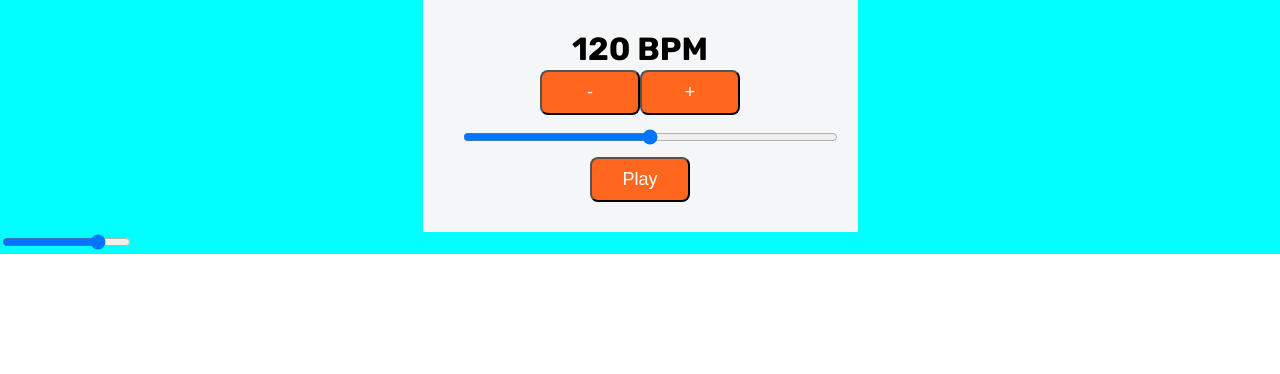
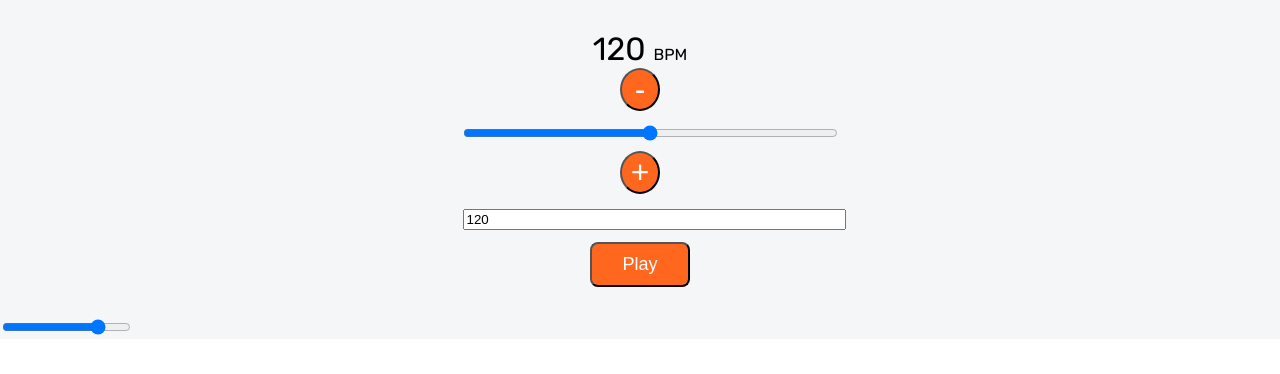
Before and after one commit to MichaelAbe/flowy, a React (Create React App) app: page / in a window 1280 px wide. Shown: the top 374 px of the page. Built offline with nearby package versions, Linux system fonts and the light colour scheme; a web font is replaced by a local one.

Commit message:
style changes

```diff
--- a/src/App.css
+++ b/src/App.css
@@ -2,7 +2,7 @@
 
 .App {
   font-family: 'Rubik', 'Italiano';
-  background-color: aqua;
+  background-color: #f5f6f8;
 }
 
 .metronome {
@@ -12,7 +12,6 @@
   padding: 30px;
   font-size: xx-large;
   font-weight: 600;
-  background-color: #f5f6f8;
 }
 
 .bpm-slider input {
@@ -21,7 +20,8 @@
 
 }
 
-.metronome button {
+
+.startstop {
   background: #ff671f;
   padding: 10px;
   width: 100px;
@@ -29,3 +29,23 @@
   font-size: 18px;
   border-radius: 8px;
 }
+
+.plusminus {
+  background: #ff671f;
+  padding: 1px;
+  width: 40px;
+  color: #fff;
+  font-size: xx-large;
+  border-radius: 50%;
+  font-weight: 300;
+}
+
+.big-bpm {
+  font-size: 100%;
+  font-weight: 200;
+}
+
+.bpm-small {
+  font-size: medium;
+  font-weight: 400;
+}
--- a/src/Components/Metronome.js
+++ b/src/Components/Metronome.js
@@ -15,22 +15,35 @@ export default function Metronome() {
         setBpm(parseInt(bpm))
     }
 
-    const handleStart = (e) => {
-        alert('This is the start button')
+    const handlePlay = (e) => {
+      if(playing === true) {
+        clearInterval()
+        setPlaying(false)
+      } else {
+        setInterval(playClickBase, 60 / parseInt(bpm) * 1000)
+        setPlaying(true)
+      }
     }
 
     const handleBpmPlus = () => {
       setBpm(parseInt(bpm) + 1)
+    }
+    const handleBpmMinus = () => setBpm(parseInt(bpm) - 1)
+
+    const playClickBase = () => {
       clickBase.play()
     }
-    const handleBpmMinus = () => setBpm(parseInt(bpm) - 1)
+
+    // setInterval(playClickBase, 60 / parseInt(bpm) * 1000)
 
     return (
         <div className='metronome'>
         <div className='bpm-slider'>
-        <div>{bpm} BPM</div>
+        <span className='big-bpm'>{bpm} </span>
+        <span className='bpm-small'>BPM </span>
+        <div>
+
         <button className='plusminus' onClick={handleBpmMinus}>-</button>
-        <button className='plusminus' onClick={handleBpmPlus}>+</button>
           <input
             type='range'
             min='60'
@@ -38,8 +51,18 @@ export default function Metronome() {
             value={bpm}
             onChange={handleBpmChange}
             />
+        <button className='plusminus' onClick={handleBpmPlus}>+</button>
         </div>
-        <button className='startstop' onClick={handleStart}>
+
+             <input
+            type='box'
+            min='60'
+            max='180'
+            value={bpm}
+            onChange={handleBpmChange}
+            />
+        </div>
+        <button className='startstop' onClick={handlePlay}>
           {playing ? 'Play' : 'Stop'}
         </button>
       </div>
```
